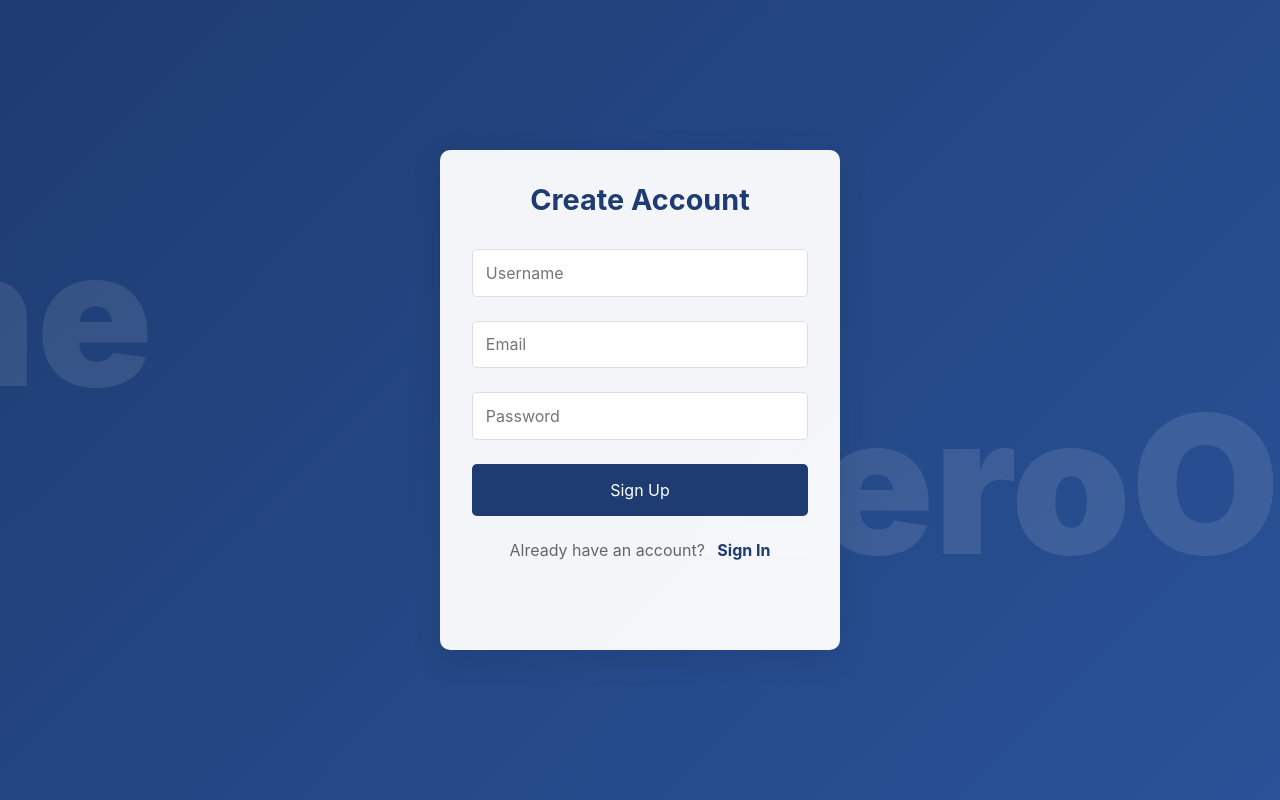
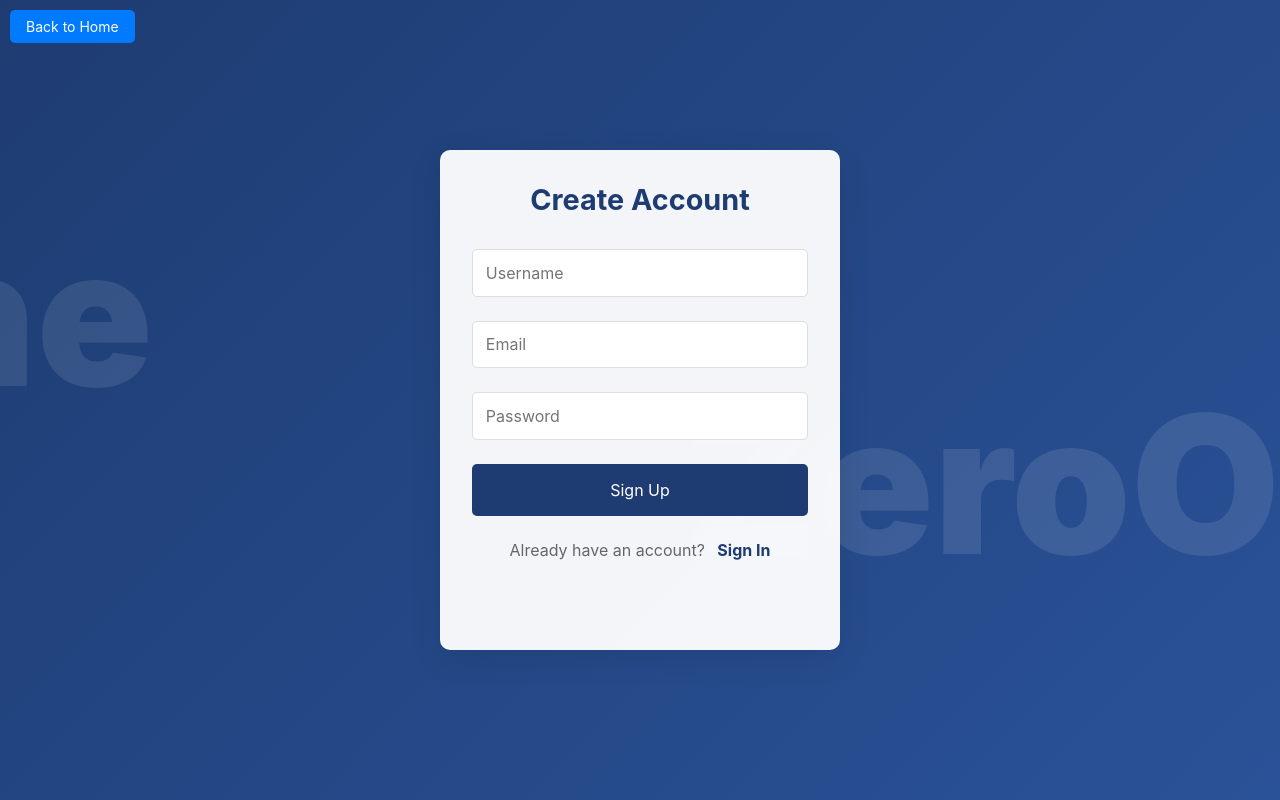
Before and after one commit to Beshwanthsai/ZeroOne_RealTimeChatApplication, a React (Vite) app in the folder CHAT_APP/my-app/: page /signup in a window 1280 px wide. Built offline with nearby package versions, Linux system fonts and the light colour scheme.

Commit message:
Added a Back to Home button in SignUP page

```diff
--- a/CHAT_APP/my-app/src/components/SignUp.jsx
+++ b/CHAT_APP/my-app/src/components/SignUp.jsx
@@ -6,16 +6,38 @@ const SignUp = () => {
   const navigate = useNavigate();
   const [isFlipped, setIsFlipped] = useState(false);
 
+  // Handle Form Submission (Prevent Default)
   const handleSubmit = (e) => {
     e.preventDefault();
   };
 
   return (
     <div className="signup-container">
+      {/* Button to go back to the Landing Page */}
+      <button
+        className="back-button"
+        onClick={(() => navigate("/"))}
+        style={{
+          position: "absolute",
+          top: "10px",
+          left: "10px",
+          padding: "8px 16px",
+          backgroundColor: "#007bff",
+          color: "white",
+          border: "none",
+          borderRadius: "5px",
+          cursor: "pointer",
+          fontSize: "14px",
+        }}
+      >
+        Back to Home
+      </button>
+
       <div className="marq">
         <marquee behavior="" direction="left">ZeroOne</marquee>
       </div>
-      <div className={`card ${isFlipped ? 'is-flipped' : ''}`}>
+
+      <div className={`card ${isFlipped ? "is-flipped" : ""}`}>
         {/* Front of the card */}
         <div className="card-face card-front">
           <h2>Create Account</h2>
```
Also changed, not shown: CHAT_APP/my-app/src/App.jsx (+4 -4 lines).
